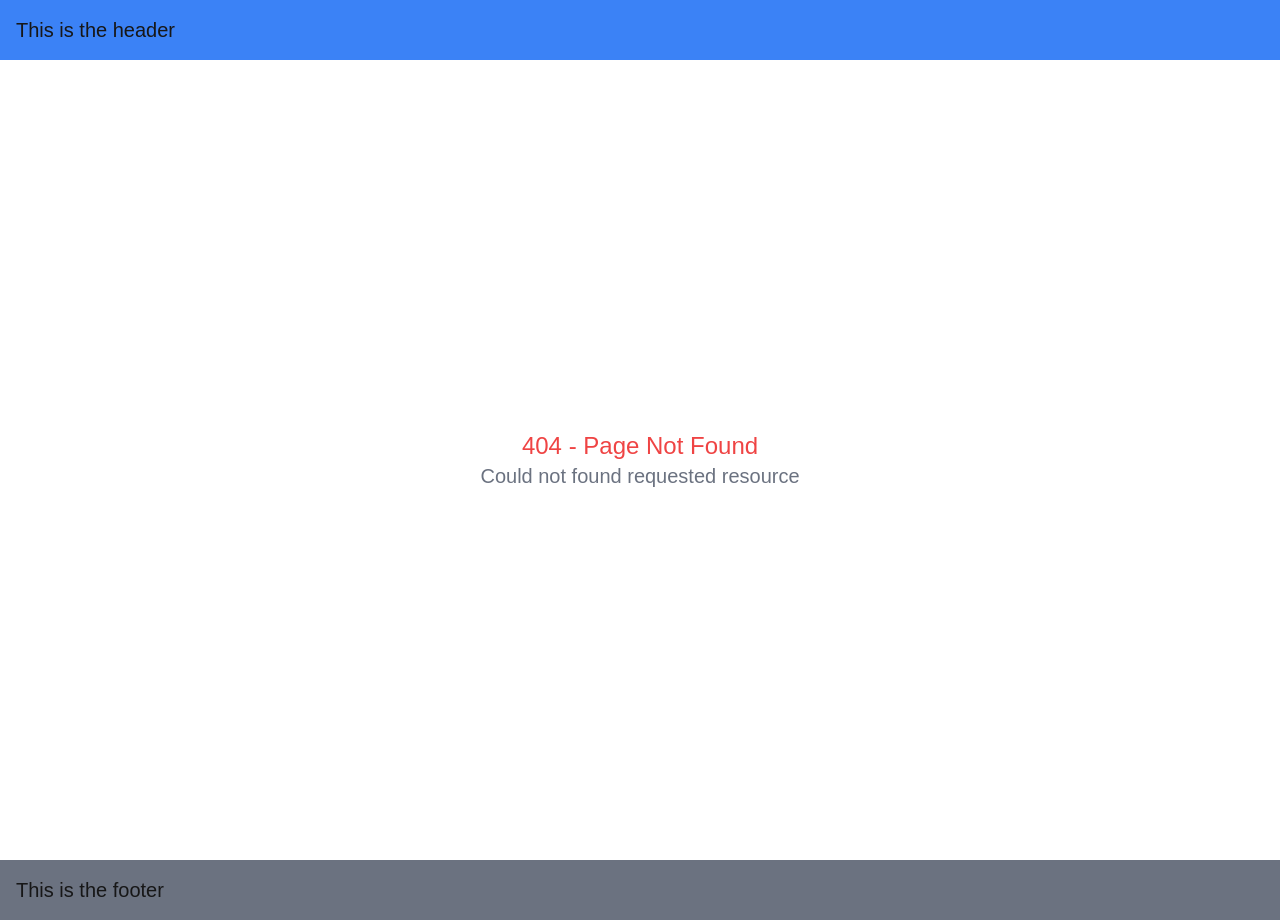
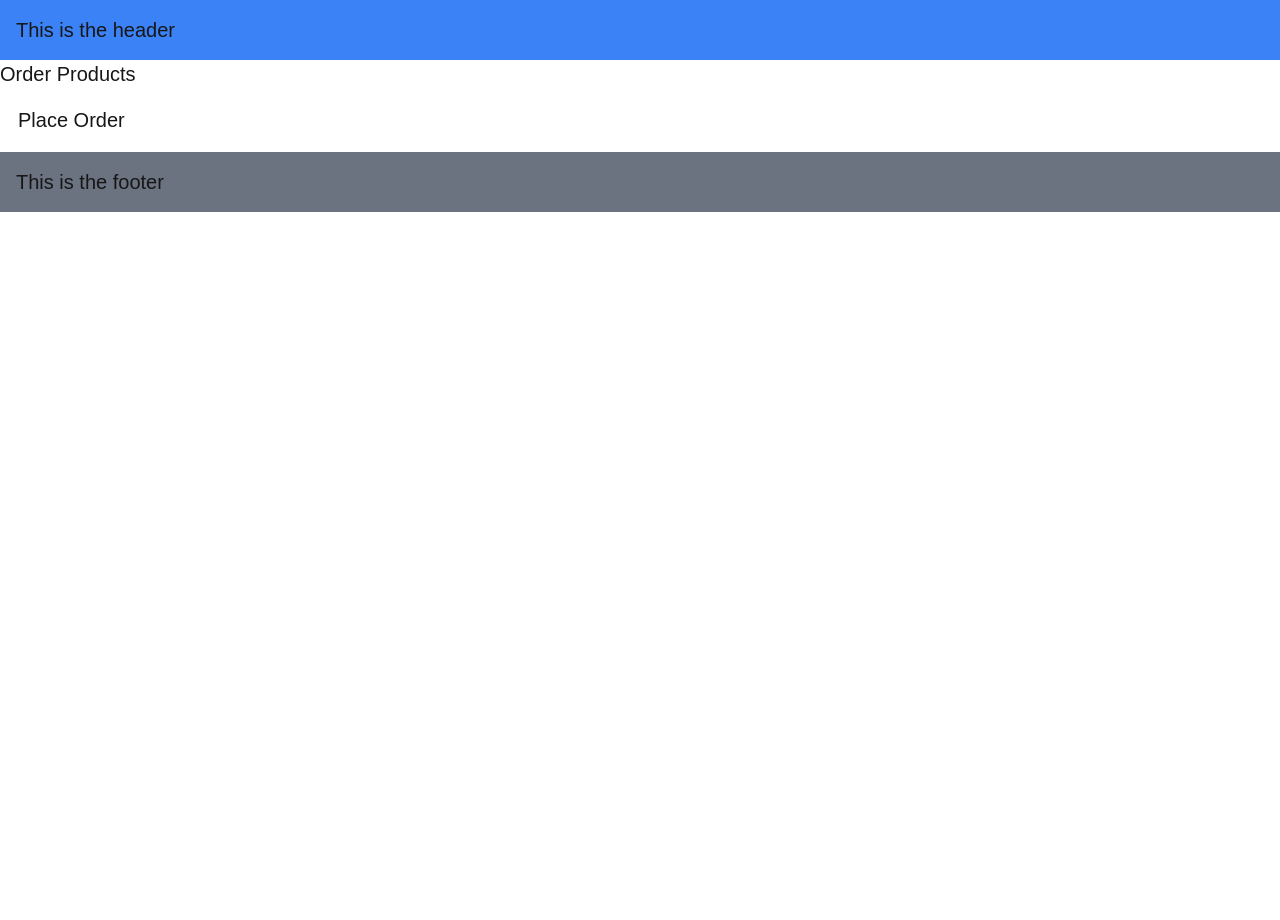
Before and after one commit to Lakshman76/nextjs-practice-app, a Next.js app: page /order-products in a window 1280 px wide. Before the commit this address had no page. After the commit the page ends 800 px from the top, so only its background shows below. Built offline with nearby package versions, Linux system fonts and the light colour scheme.

Commit message:
navigate programmatically

```diff
--- /dev/null
+++ b/app/order-products/page.tsx
@@ -0,0 +1,20 @@
+"use client";
+import { useRouter } from "next/navigation";
+
+export default function OrderProducts() {
+  const router = useRouter();
+
+  const handleClick = () => {
+    console.log("Order Placed");
+    // router.push("/");
+    router.back();
+  };
+  return (
+    <div>
+      <h1>Order Products</h1>
+      <button className="border-2 border-white p-2 m-2" onClick={handleClick}>
+        Place Order
+      </button>
+    </div>
+  );
+}
```
